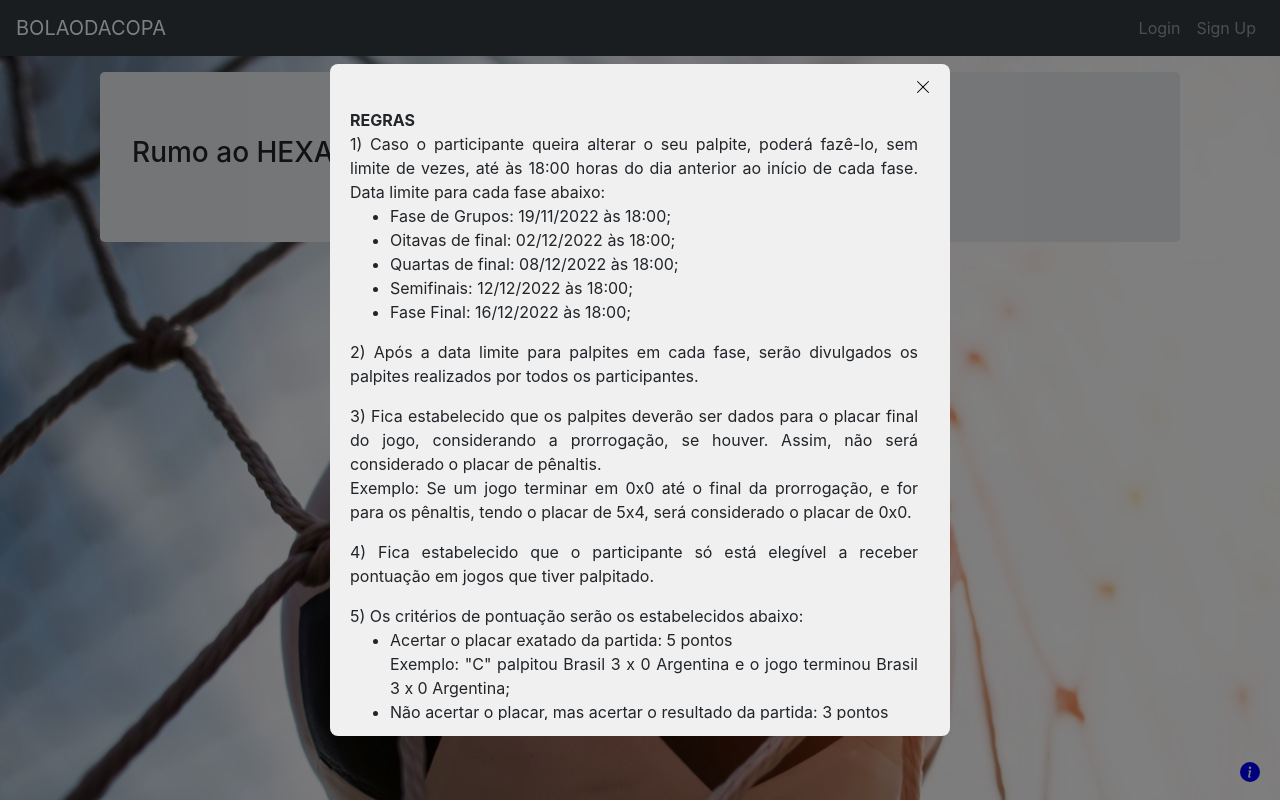
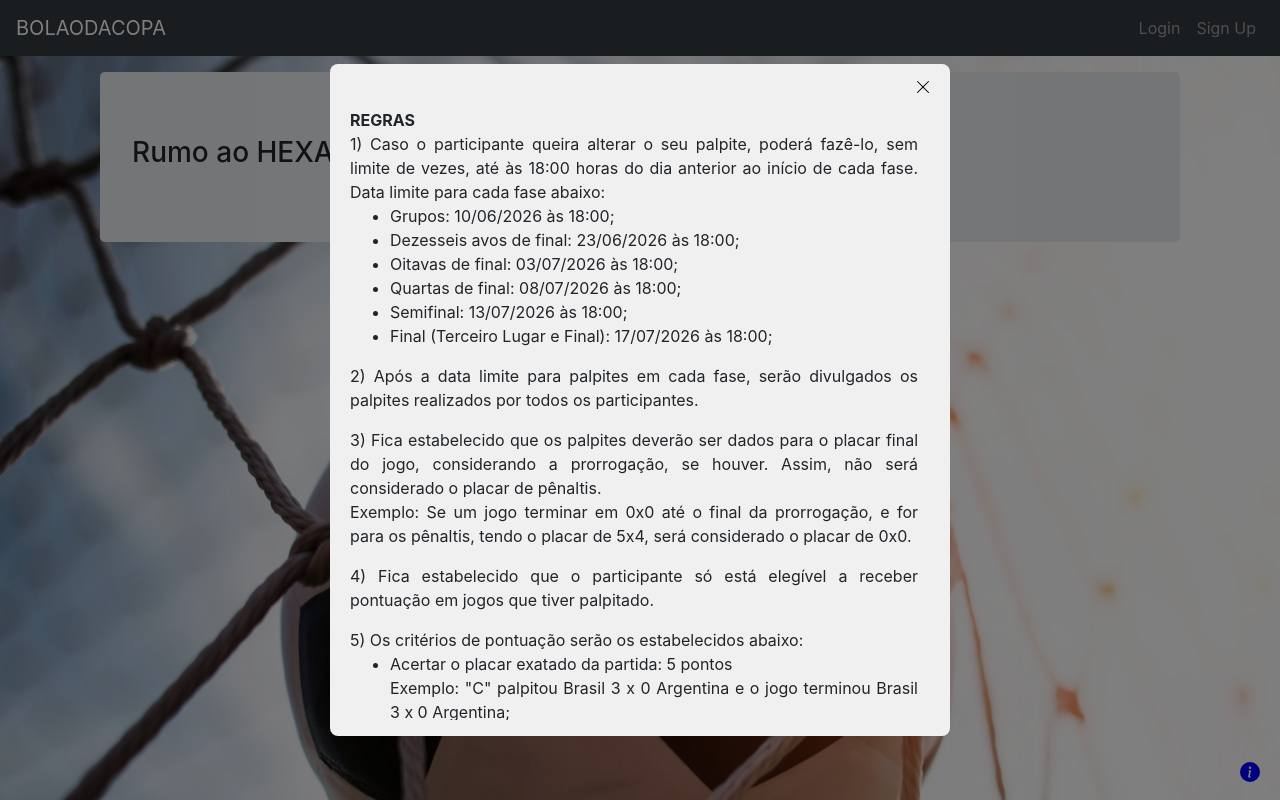
Before and after one commit to bolaodacopa/front-end, a React (Create React App) app: page / in a window 1280 px wide. Both pictures are taken after a click on the button 1249 px from the left and 769 px from the top of the page. Built offline with nearby package versions, Linux system fonts and the light colour scheme.

Commit message:
Fix: Update tournament phases dates for 2026 World Cup

```diff
--- a/src/components/RulesGame/index.js
+++ b/src/components/RulesGame/index.js
@@ -39,11 +39,12 @@ export default function RulesGame() {
                                     até às 18:00 horas do dia anterior ao início de cada fase.
                                     Data limite para cada fase abaixo:
                                     <ul>
-                                        <li>Fase de Grupos: 19/11/2022 às 18:00;</li>
-                                        <li>Oitavas de final: 02/12/2022 às 18:00;</li>
-                                        <li>Quartas de final: 08/12/2022 às 18:00;</li>
-                                        <li>Semifinais: 12/12/2022 às 18:00;</li>
-                                        <li>Fase Final: 16/12/2022 às 18:00;</li>
+                                        <li>Grupos: 10/06/2026 às 18:00;</li>
+                                        <li>Dezesseis avos de final: 23/06/2026 às 18:00;</li>
+                                        <li>Oitavas de final: 03/07/2026 às 18:00;</li>
+                                        <li>Quartas de final: 08/07/2026 às 18:00;</li>
+                                        <li>Semifinal: 13/07/2026 às 18:00;</li>
+                                        <li>Final (Terceiro Lugar e Final): 17/07/2026 às 18:00;</li>
                                     </ul>
                                 </p>
 
```
